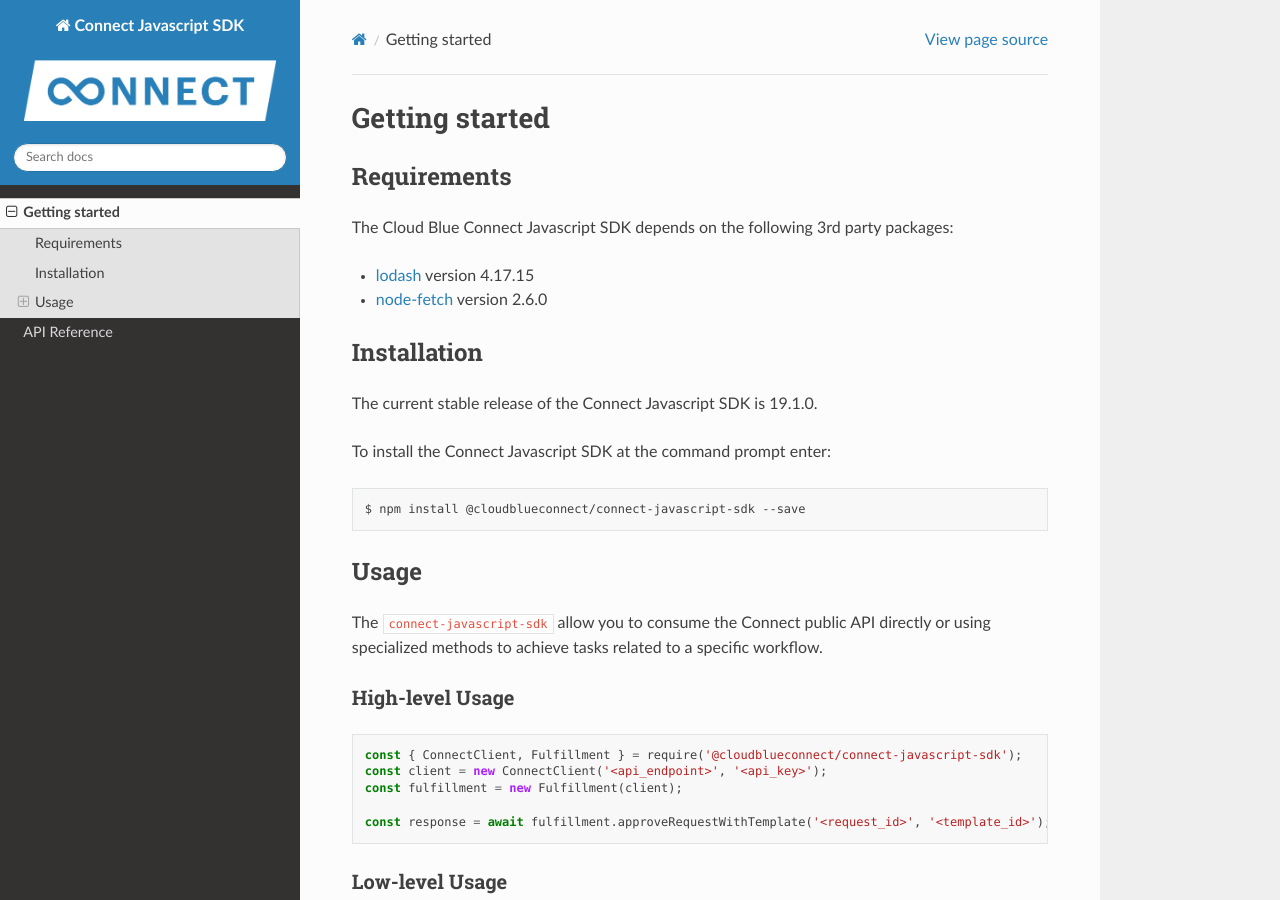
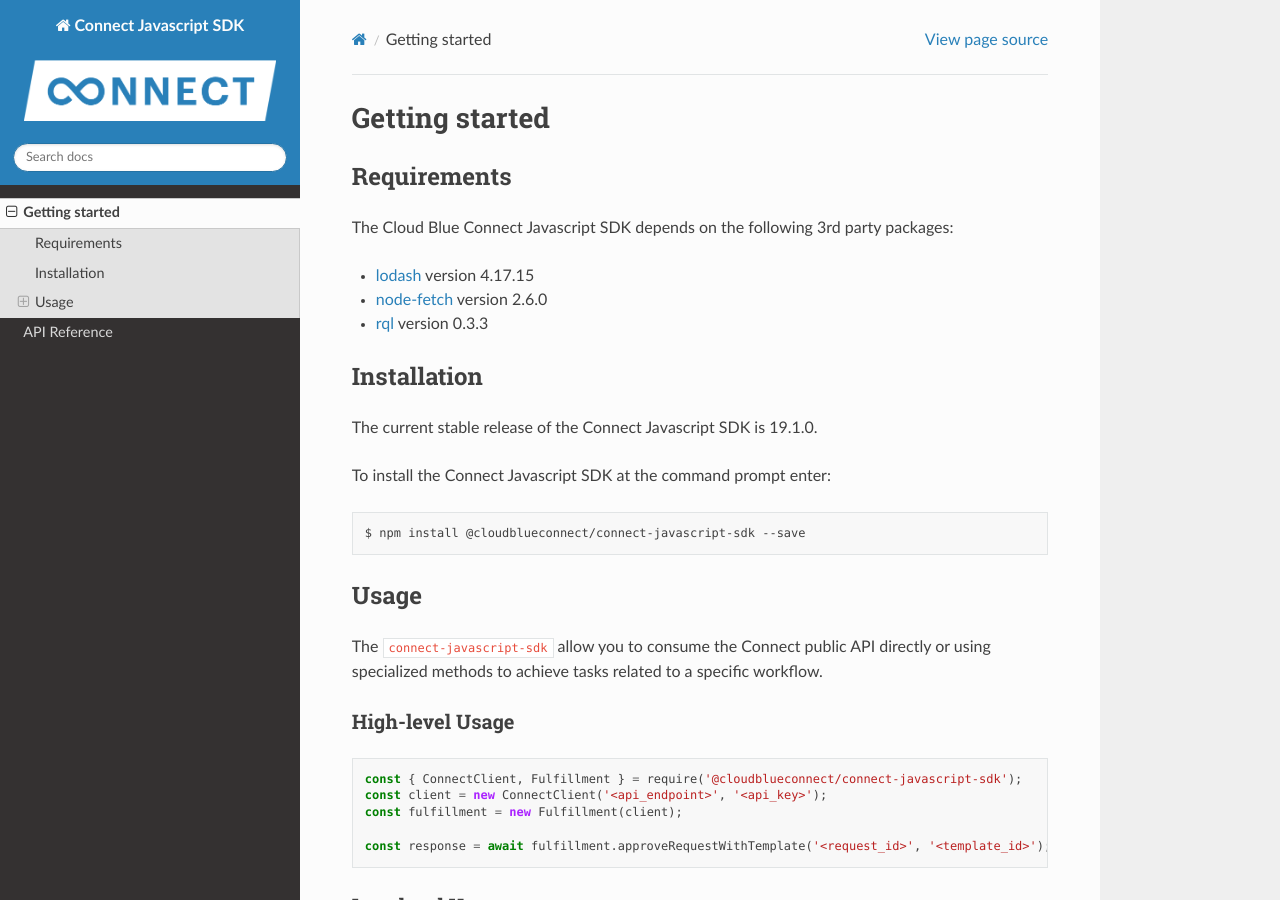
Before and after one commit to cloudblue/connect-javascript-sdk, a Sphinx documentation site: the page built from docs/source/getting_started.rst, in a window 1280 px wide and 900 px high. Built offline with Sphinx 7.4.7 and the Read the Docs theme 2.0.0, drawn with Linux system fonts in a browser that asks for light colours.

```diff
--- a/docs/source/getting_started.rst
+++ b/docs/source/getting_started.rst
@@ -7,7 +7,8 @@ Requirements
 The Cloud Blue Connect Javascript SDK depends on the following 3rd party packages:
 
 * `lodash <https://lodash.com/>`_ version 4.17.15
-* `node-fetch <https://www.npmjs.com/package/node-fetch>`_ version 2.6.0
+* `node-fetch <https://github.com/node-fetch/node-fetch>`_ version 2.6.0
+* `rql <https://github.com/persvr/rql>`_ version 0.3.3
 
 Installation
 ------------
```
Also changed, not shown: README.md (+3 -1 lines).
